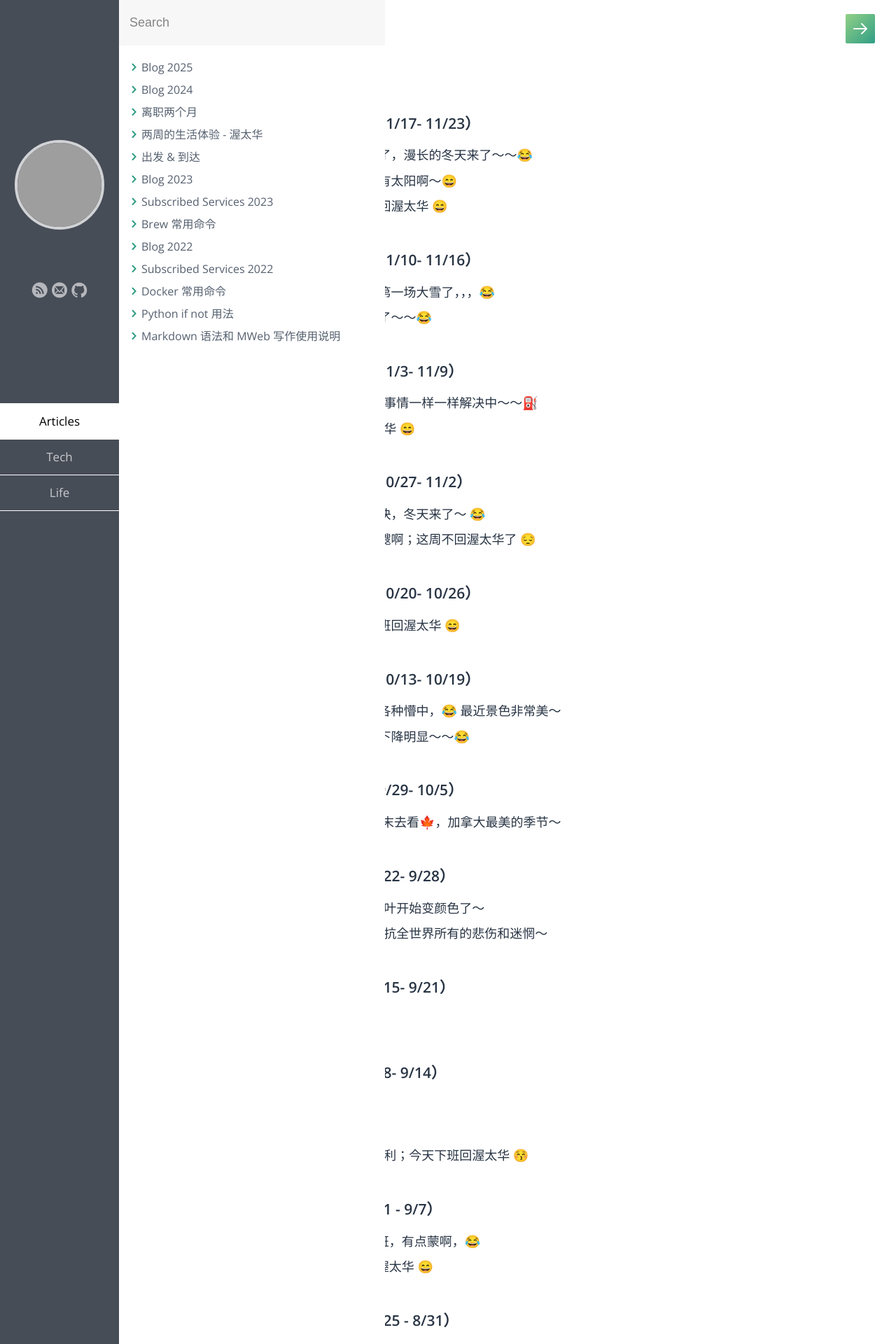
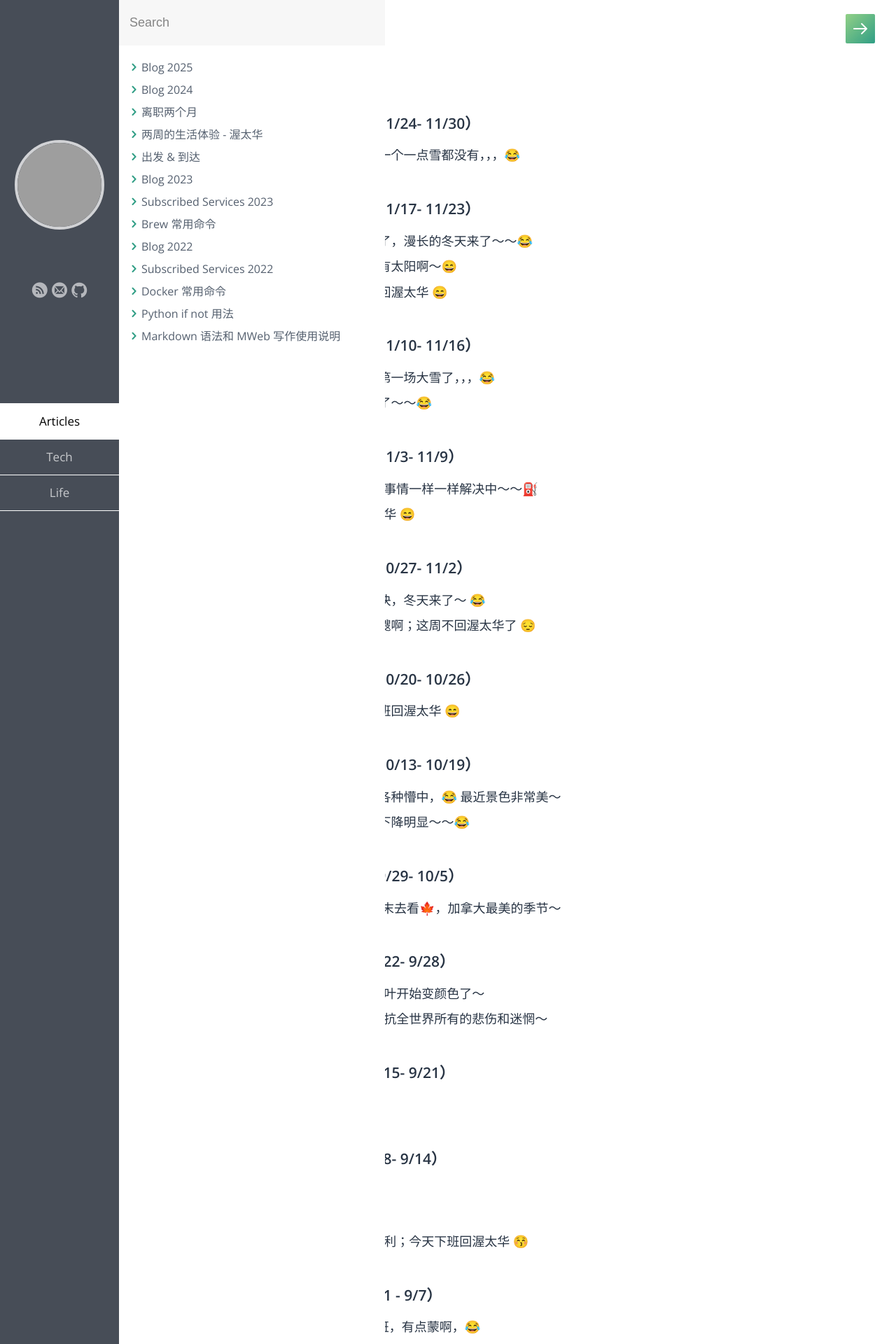
Before and after one commit to samxupeiran/samxupeiran.github.io, a Jekyll site: the page built from _posts/life/2025-01-02-my-blog.md, in a window 1280 px wide. Shown: the top 1920 px of the page at 70% size. Built offline with Jekyll 4.4.1, drawn with Linux system fonts in a browser that asks for light colours; some web fonts are replaced; some of the changed text lies outside the part shown; grey boxes are pictures that could not be loaded.

Commit message:
feat: add weekly blog 11/24

```diff
--- a/_posts/life/2025-01-02-my-blog.md
+++ b/_posts/life/2025-01-02-my-blog.md
@@ -5,6 +5,9 @@ category: Life
 tags: Blog
 ---
 
+
+- ### 2025 年 11 月 第 4 周（11/24- 11/30）
+     - 11/24 一个城市下大雪，一个一点雪都没有，，，😂
 
 - ### 2025 年 11 月 第 3 周（11/17- 11/23）
      - 11/18 温度已经到了零下了，漫长的冬天来了～～😂
```
